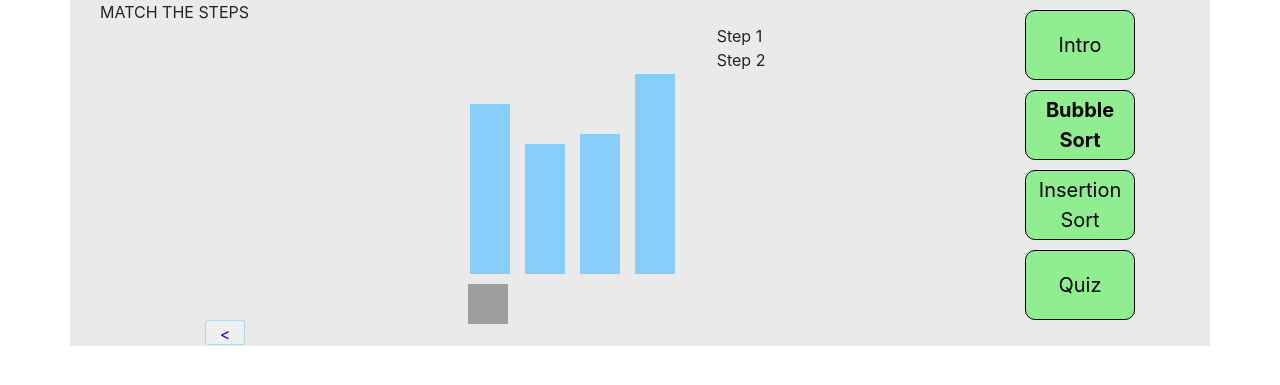
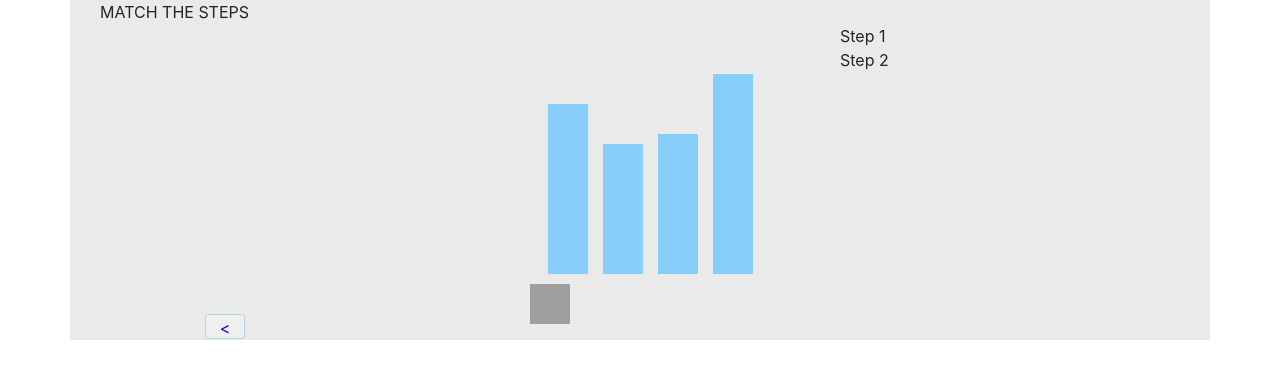
Before and after one commit to amalik3099/sorting-visualizer, a Flask app: template templates/learn.html in a window 1280 px wide. Shown: the part 72-457 px from the top of the page. Run offline with Flask 2, Linux system fonts and the light colour scheme; the template is opened without the code that fills it, so the values that code supplies are empty; some libraries are stand-ins or nearby versions; grey boxes are pictures that could not be loaded.

Commit message:
remove buttons

```diff
--- a/templates/learn.html
+++ b/templates/learn.html
@@ -97,43 +97,6 @@
                 $("#main_section").append(row)
             }
 
-
-            let intro_button = $("<button id='intro_button' class='side_button'>")
-            $(intro_button).text("Intro")
-            $(intro_button).click(function (e) {
-                window.location.href = "/";
-            })
-            $("#intro_div").append(intro_button)
-
-            let bubble_button = $("<button id='bubble_button' class='side_button'>")
-            if (id <= 4)
-                $(bubble_button).addClass("bold_text")
-            $(bubble_button).text("Bubble Sort")
-            $(bubble_button).click(function (e) {
-                window.location.href = "/learn/1";
-            })
-            $("#bubble_div").append(bubble_button)
-
-            let insertion_button = $("<button id='insertion_button' class='side_button'>")
-            if (id > 4)
-                $(insertion_button).addClass("bold_text")
-            $(insertion_button).text("Insertion Sort")
-            $(insertion_button).click(function (e) {
-                window.location.href = "/learn/5";
-            })
-            $("#insertion_div").append(insertion_button)
-
-            let quiz_button = $("<button id='quiz_button' class='side_button'>")
-            $(quiz_button).text("Quiz")
-            $(quiz_button).click(function (e) {
-                window.location.href = "/quiz/1";
-            })
-            $("#quiz_div").append(quiz_button)
-
-            // let instruction = $("<div>")
-            // $(instruction).text(data[step].description)
-            // $("#page").append(instruction)
-
             row = $("<div class='row'>")
 
             if (step !== 1) {
@@ -167,16 +130,7 @@
 
     <div id="page" class="container">
         <div class="row">
-            <div id="main_section" class="col-md-10"></div>
-
-            <div id="button_section" class="col-md-2">
-                <div id="intro_div"></div>
-
-                <div id="bubble_div"></div>
-
-                <div id="insertion_div"></div>
-                <div id="quiz_div"></div>
-            </div>
+            <div id="main_section" class="col-md-12"></div>
         </div>
     </div>
 
```
Also changed, not shown: templates/homepage.html (+1 -40 lines).
